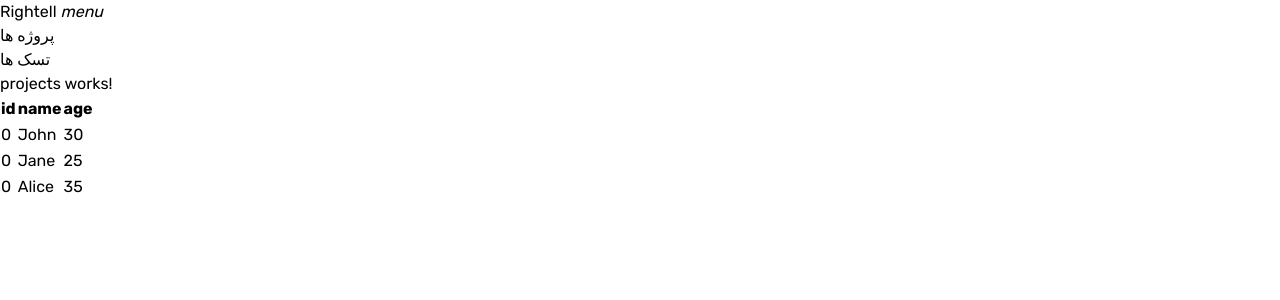
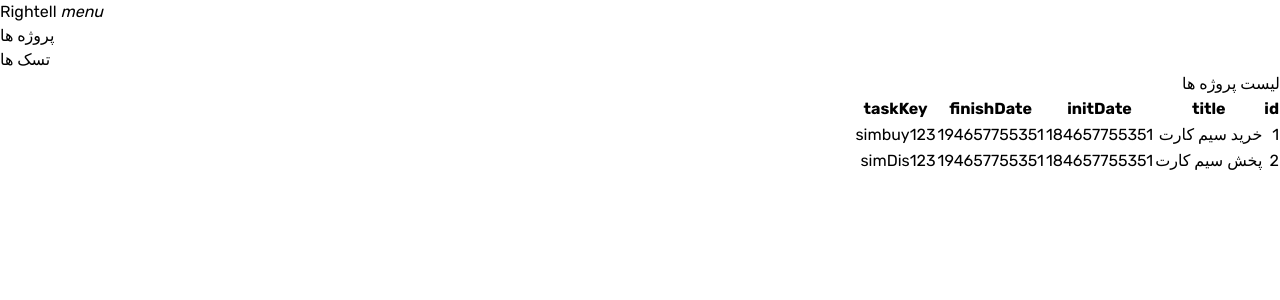
Before and after one commit to izadnia/tasksWithAngular, an Angular app: page /projects in a window 1280 px wide. Shown: the top 300 px of the page. Built offline with nearby package versions, Linux system fonts and the light colour scheme.

Commit message:
service test created

```diff
--- a/src/app/app.component.html
+++ b/src/app/app.component.html
@@ -1,11 +1,6 @@
-<h1 class="max-w-screen-xl m-auto">
+<div class="max-w-screen-xl m-auto">
   <app-header></app-header>
-  <router-outlet></router-outlet>
-  <app-lists-handlers
-    [incomeList]="[
-      { id:0, name: 'John', age: 30 },
-      { id:0, name: 'Jane', age: 25 },
-      { id:0, name: 'Alice', age: 35 }
-    ]"
-  ></app-lists-handlers>
-</h1>
+  <div dir="rtl">
+    <router-outlet></router-outlet>
+  </div>
+</div>
--- a/src/app/modules/projects/components/projects/projects.component.html
+++ b/src/app/modules/projects/components/projects/projects.component.html
@@ -1 +1,7 @@
-<p>projects works!</p>
+<div>
+  <h1>لیست پروژه ها</h1>
+
+  <app-lists-handlers
+    [incomeList]="projectList"
+  ></app-lists-handlers>
+</div>
--- a/src/app/modules/projects/components/projects/projects.component.ts
+++ b/src/app/modules/projects/components/projects/projects.component.ts
@@ -1,4 +1,6 @@
 import { Component } from '@angular/core';
+import { Projects } from '../../../../models/Projects';
+import { ProjectTestService } from '../../../../services/project-test.service';
 
 @Component({
   selector: 'app-projects',
@@ -7,4 +9,11 @@ import { Component } from '@angular/core';
 })
 export class ProjectsComponent {
 
+  constructor(private projectService : ProjectTestService){}
+  projectList : Projects[] = []
+  ngOnInit(): void {
+  //Called after the constructor, initializing input properties, and the first call to ngOnChanges.
+  //Add 'implements OnInit' to the class.
+  this.projectService.getProjectsList().subscribe((data)=>{ this.projectList = data})
 }
+}
--- a/src/app/modules/projects/projects.module.ts
+++ b/src/app/modules/projects/projects.module.ts
@@ -5,13 +5,15 @@ import { ProjectsRoutingModule } from './projects-routing.module';
 import { ProjectsComponent } from './components/projects/projects.component';
 import { SingleProjectComponent } from './components/single-project/single-project.component';
 import { PostProjectComponent } from './components/post-project/post-project.component';
+import { ListsHandlersComponent } from '../../components/lists-handlers/lists-handlers.component';
 
 
 @NgModule({
   declarations: [
     ProjectsComponent,
     SingleProjectComponent,
-    PostProjectComponent
+    PostProjectComponent,
+    ListsHandlersComponent
   ],
   imports: [
     CommonModule,
--- a/src/app/modules/tasks/tasks.module.ts
+++ b/src/app/modules/tasks/tasks.module.ts
@@ -1,6 +1,5 @@
 import { NgModule } from '@angular/core';
 import { CommonModule } from '@angular/common';
-
 import { TasksRoutingModule } from './tasks-routing.module';
 import { TasksComponent } from './components/tasks/tasks.component';
 import { SingleTaskComponent } from './components/single-task/single-task.component';
@@ -9,7 +8,8 @@ import { SingleTaskComponent } from './components/single-task/single-task.compon
 @NgModule({
   declarations: [
     TasksComponent,
-    SingleTaskComponent
+    SingleTaskComponent,
+
   ],
   imports: [
     CommonModule,
--- /dev/null
+++ b/src/app/services/project-test.service.ts
@@ -0,0 +1,31 @@
+import { Injectable } from '@angular/core';
+import { Observable, of } from 'rxjs';
+import { Projects } from '../models/Projects';
+
+@Injectable({
+  providedIn: 'root',
+})
+export class ProjectTestService {
+  constructor() {}
+
+  projectsList: Projects[] = [
+    {
+      id: 1,
+      title: 'خرید سیم کارت',
+      initDate: 184657755351,
+      finishDate: 194657755351,
+      taskKey: 'simbuy123',
+    },
+    {
+      id: 2,
+      title: 'پخش سیم کارت',
+      initDate: 184657755351,
+      finishDate: 194657755351,
+      taskKey: 'simDis123',
+    },
+  ];
+
+  getProjectsList() : Observable<Projects[]>{
+    return of(this.projectsList)
+  }
+}
--- a/src/index.html
+++ b/src/index.html
@@ -1,5 +1,5 @@
 <!doctype html>
-<html lang="en">
+<html  lang="en">
 <head>
   <meta charset="utf-8">
   <title>TasksWithAngular</title>
```
Also changed, not shown: src/app/app.module.ts (+4 -19 lines), src/app/models/Projects.ts (+7 -0 lines), src/app/modules/tasks/components/tasks/tasks.component.html (line endings or trailing spaces), 1 other file (tests, documents, lock files or other folders).
